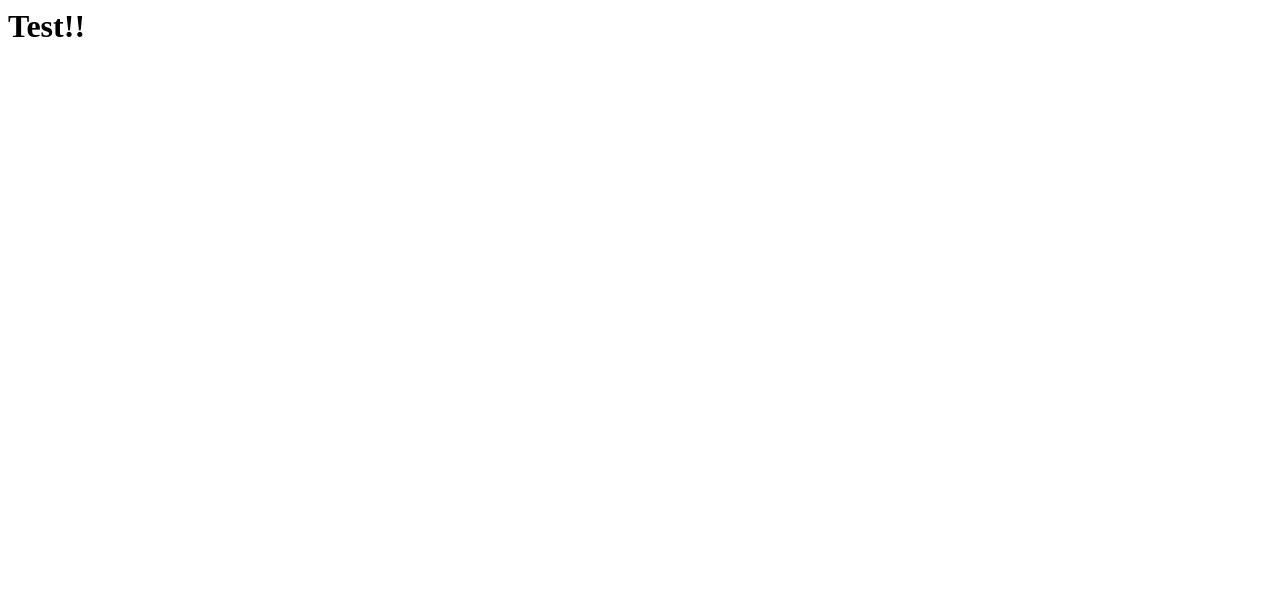
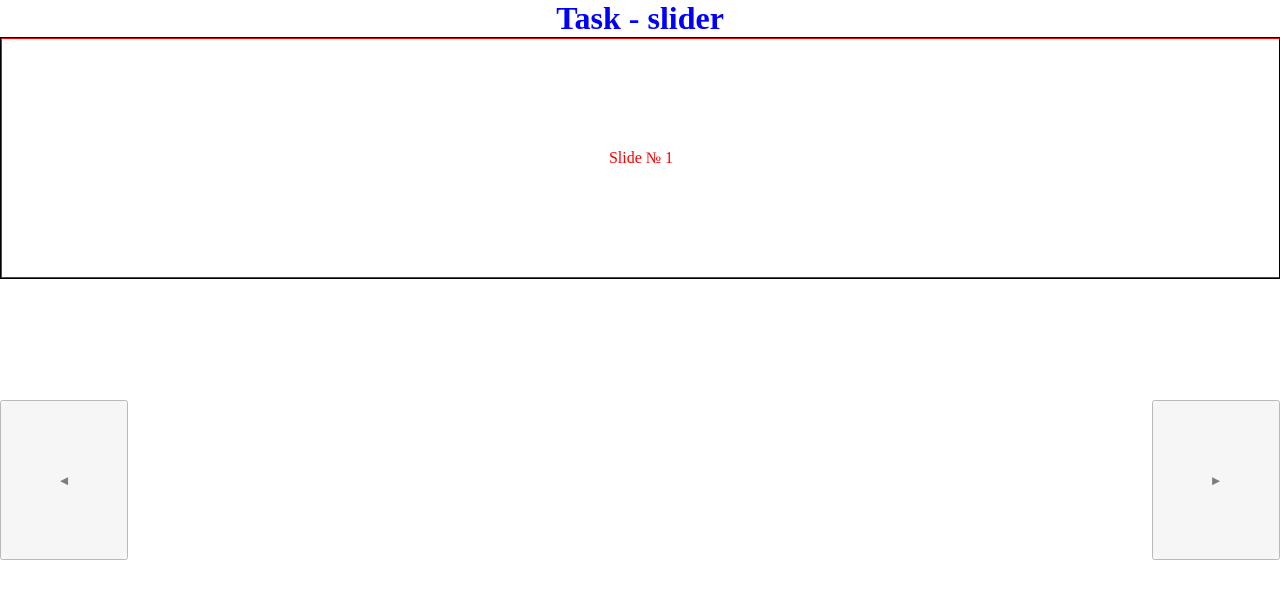
Before and after one commit to Zolotou/Carousel-component-react, a React app: page / in a window 1280 px wide. Shown: the top 598 px of the page. Built offline with nearby package versions, Linux system fonts and the light colour scheme.

Commit message:
feat: add basic functionality - slider transition

```diff
--- a/package.json
+++ b/package.json
@@ -16,9 +16,11 @@
     "@babel/preset-env": "^7.13.10",
     "@babel/preset-react": "^7.12.13",
     "babel-loader": "^8.2.2",
+    "css-loader": "^5.1.3",
     "html-webpack-plugin": "^5.3.1",
     "react": "^17.0.1",
     "react-dom": "^17.0.1",
+    "style-loader": "^2.0.0",
     "webpack": "^5.27.1",
     "webpack-cli": "^4.5.0",
     "webpack-dev-server": "^3.11.2"
--- /dev/null
+++ b/src/App.css
@@ -0,0 +1,54 @@
+* {
+    margin: 0;
+    padding: 0;
+}
+
+.App {
+    margin: auto;
+    width: 100vw;
+    height: 100vh;
+
+}
+
+.text {
+    text-align: center;
+    color: blue;
+}
+
+.button {
+    position: absolute;
+    top: 50%;
+    display: flex;
+    align-items: center;
+    justify-content: center;
+    opacity: 0.5;
+    width: 10%;
+    height: 20%;
+}
+
+.button-left {
+    left: 0
+}
+
+.button-right {
+    right: 0;
+}
+
+
+.Slider {
+    display: flex;
+    height:  30%;
+    border: 1px solid black;
+    overflow: hidden;
+
+}
+
+.slide {
+    color:  red;
+    min-width: 100%;
+    border: 1px solid red;
+    display: flex;
+    justify-content: center;
+    align-items: center;
+    transition: 0.5s;
+}
--- a/src/App.js
+++ b/src/App.js
@@ -1,9 +1,25 @@
-import React from 'react';
+import React, {useState} from 'react';
+import "./App.css";
+import Slide from './components/Slide';
 
 const App = () => {
+    const slides = [...Array(10).keys()];
+    const [xAxisStep, SetXAxisStep] = useState(0);
 
+    const goLeft = () => { SetXAxisStep(prev => prev+100)};
+    const goRight = () => { SetXAxisStep(prev => prev-100)};
+    console.log(xAxisStep)
     return(
-        <h1>Test!!</h1>
+        <div className="App">
+            <h1 className="text">Task - slider</h1>
+            <button onClick={goLeft} className="button button-left">◄</button>
+            <button onClick={goRight} className="button button-right">►</button>
+
+            <div className="Slider">
+                {slides.map((slide) => <Slide transformX = {xAxisStep}  key={slide} index={slide} />)}
+            </div>
+        </div>
+
     )
 }
 
--- /dev/null
+++ b/src/components/Slide.js
@@ -0,0 +1,9 @@
+import React from 'react';
+
+const Slide = ({index, transformX}) => {
+    return (
+        <div className="slide" style={{transform : `translateX(${transformX}%)`}}>Slide № {index + 1}</div>
+    )
+}
+
+export default Slide
```
Also changed, not shown: 1 other file (tests, documents, lock files or other folders).
